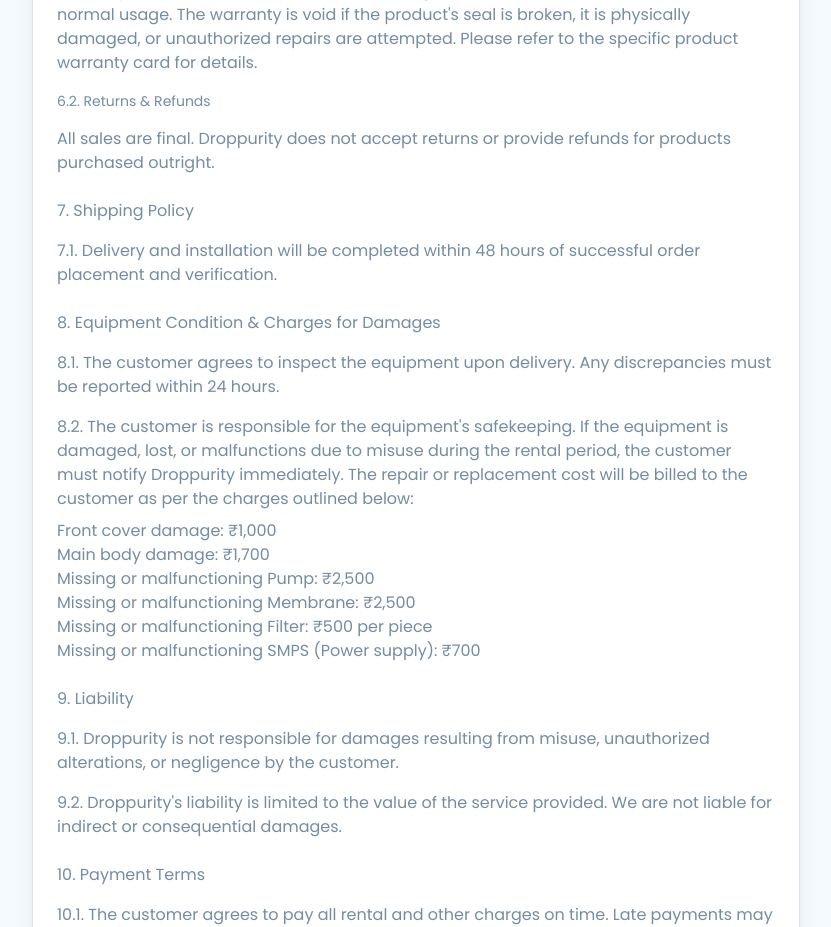
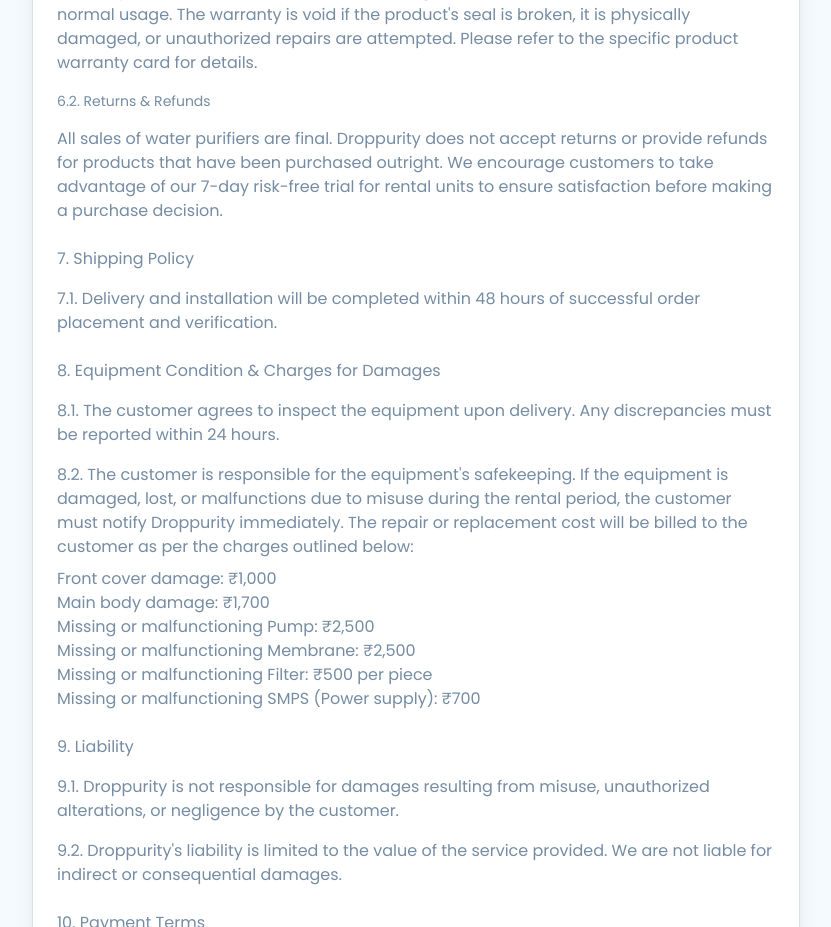
Before and after one commit to droppurity/web, a Next.js app: page /terms in a window 1280 px wide. Shown: the part 1600-2527 px from the top of the page, without its empty margins (224-1055 px from the left). Built offline with nearby package versions, Linux system fonts and the light colour scheme.

Commit message:
return and refund policy

```diff
--- a/src/app/terms/page.tsx
+++ b/src/app/terms/page.tsx
@@ -66,7 +66,7 @@ export default function TermsOfUsePage() {
                   <h3 className="!text-sm !mb-1">6.1. Product Purchase & Warranty</h3>
                   <p>All products sold by Droppurity come with a standard manufacturer's warranty from the date of purchase, which covers manufacturing defects and technical malfunctions under normal usage. The warranty is void if the product's seal is broken, it is physically damaged, or unauthorized repairs are attempted. Please refer to the specific product warranty card for details.</p>
                   <h3 className="!text-sm !mb-1">6.2. Returns & Refunds</h3>
-                  <p>All sales are final. Droppurity does not accept returns or provide refunds for products purchased outright.</p>
+                  <p>All sales of water purifiers are final. Droppurity does not accept returns or provide refunds for products that have been purchased outright. We encourage customers to take advantage of our 7-day risk-free trial for rental units to ensure satisfaction before making a purchase decision.</p>
               </div>
 
               <div className="space-y-4">
```
